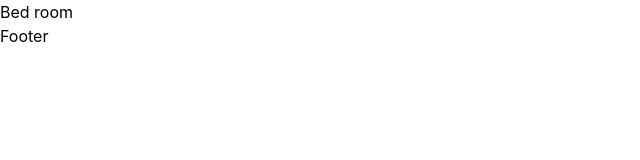
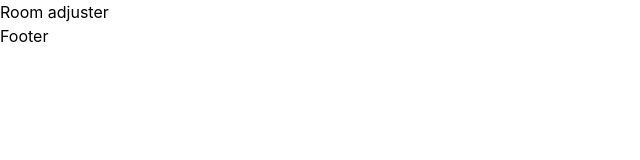
Before and after one commit to rts-cmk-wu06/smartlight-ui-WilliamDeckmann, a React (Create React App) app: page /balcony in a window 1280 px wide. Shown: the top 160 px of the page, without its empty margins (0-640 px from the left). Built offline with nearby package versions, Linux system fonts and the light colour scheme.

Commit message:
Update room names (to make them more useable)

```diff
--- a/src/pages/BedRoom.js
+++ /dev/null
@@ -1,9 +0,0 @@
-const BedRoom = () => {
-    return (
-        <div className="BedRoom">
-            Bed room
-        </div>
-    );
-}
-
-export default BedRoom;
--- /dev/null
+++ b/src/pages/RoomAdjuster.js
@@ -0,0 +1,9 @@
+const RoomAdjuster = () => {
+    return (
+        <div className="RoomAdjuster">
+            Room adjuster
+        </div>
+    );
+}
+
+export default RoomAdjuster;
--- a/src/templates/App.js
+++ b/src/templates/App.js
@@ -3,7 +3,7 @@ import { Routes, Route } from "react-router-dom";
 
 // Pages
 import ControlPanel from "../pages/ControlPanel";
-import BedRoom from "../pages/BedRoom";
+import RoomAdjuster from "../pages/RoomAdjuster";
 
 // Templates
 import Main from "./Main";
@@ -15,12 +15,12 @@ function App() {
       <Main>
         <Routes>
           <Route exact path="/" element={<ControlPanel />} />
-          <Route exact path="/bed-room" element={<BedRoom />} />
-          <Route exact path="/living-room" element={<BedRoom />} />
-          <Route exact path="/kitchen" element={<BedRoom />} />
-          <Route exact path="/bathroom" element={<BedRoom />} />
-          <Route exact path="/outdoor" element={<BedRoom />} />
-          <Route exact path="/balcony" element={<BedRoom />} />
+          <Route exact path="/bed-room" element={<RoomAdjuster />} />
+          <Route exact path="/living-room" element={<RoomAdjuster />} />
+          <Route exact path="/kitchen" element={<RoomAdjuster />} />
+          <Route exact path="/bathroom" element={<RoomAdjuster />} />
+          <Route exact path="/outdoor" element={<RoomAdjuster />} />
+          <Route exact path="/balcony" element={<RoomAdjuster />} />
           <Route path="*" element="Nothing found..." />
         </Routes>
       </Main>
```
